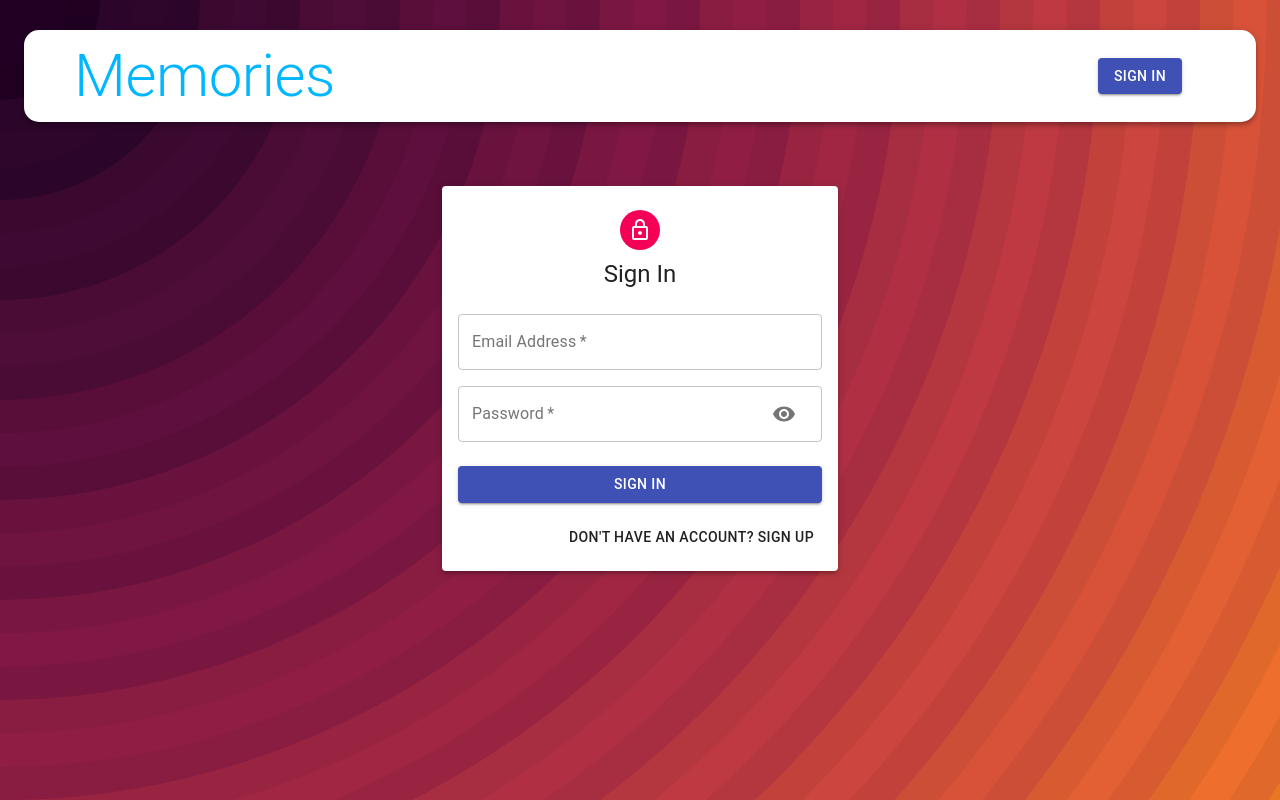
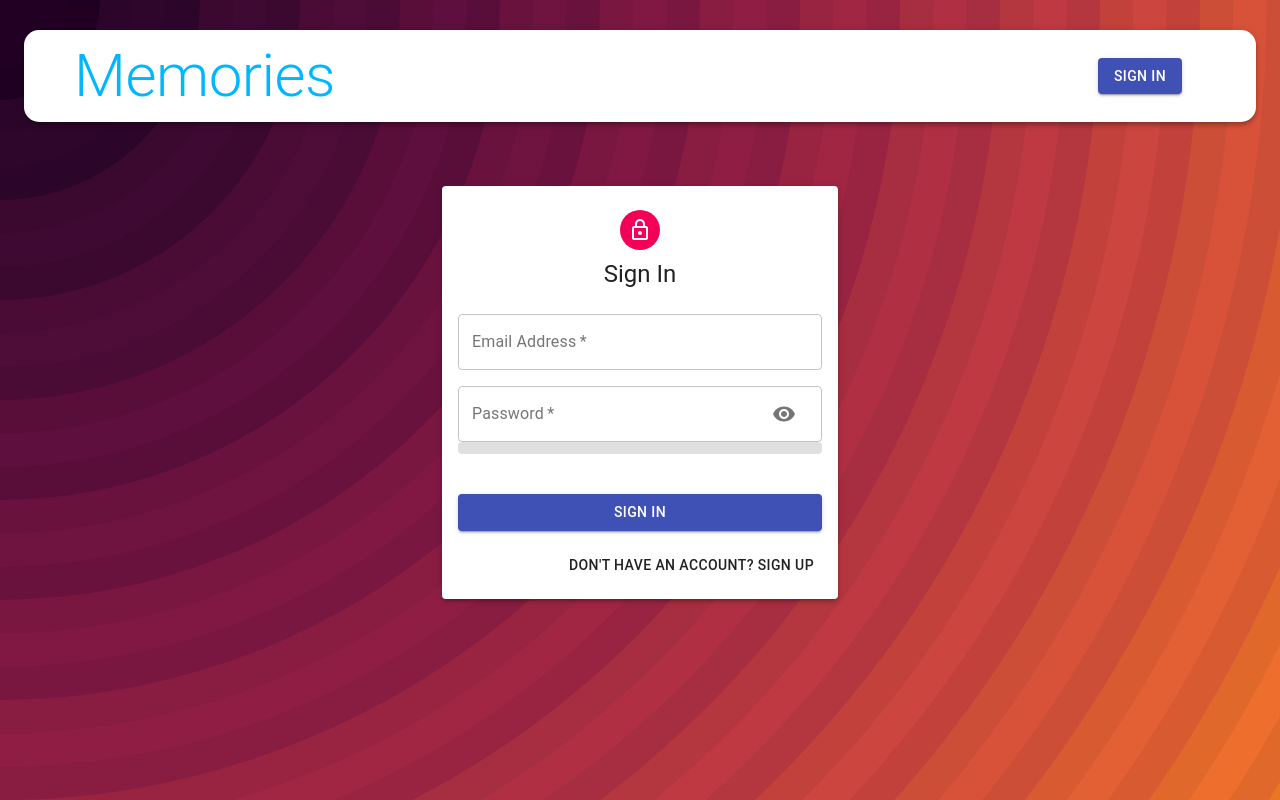
Before and after one commit to Laika-Beats/mern-memories, a React (Create React App) app in the folder client/: page /auth in a window 1280 px wide. Built offline with nearby package versions, Linux system fonts and the light colour scheme.

Commit message:
googleLogin

```diff
--- a/client/src/components/Auth/Auth.js
+++ b/client/src/components/Auth/Auth.js
@@ -8,6 +8,7 @@ import {
   Container,
   TextField,
 } from "@material-ui/core";
+import { GoogleLogin } from "react-google-login";
 import LockOutlinedIcon from "@material-ui/icons/LockOutlined";
 import useStyles from "./styles";
 import Input from "./Input";
@@ -74,6 +75,20 @@ function Auth() {
               />
             )}
           </Grid>
+          <GoogleLogin
+            clientId="GOOGLE ID"
+            render={(renderProps) => (
+              <Button
+                className={classes.googleButton}
+                color="primary"
+                fullWidth
+                onClick={renderProps.onClick}
+                disabled={renderProps.disabled}
+                // startIcon={<Icon />}
+                variant="contained"
+              ></Button>
+            )}
+          />
           <Button
             type="submit"
             fullWidth
```
